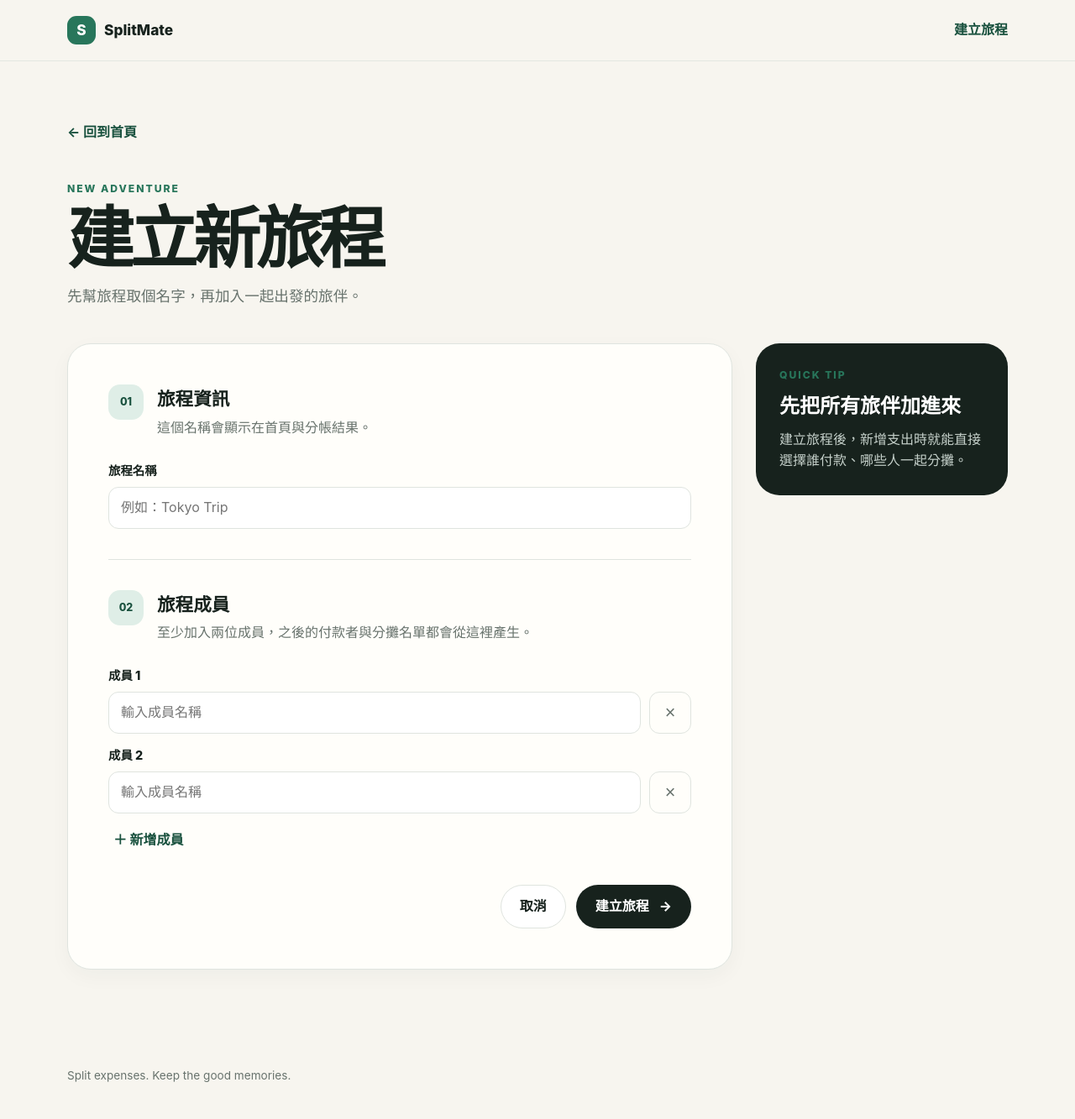
After one commit to fish0805-cpu/SplitMate, a Django app: page /trips/new/ in a window 1280 px wide. The commit adds this page. Shown: the whole page at 84% size. Run offline with Django 5.2, Linux system fonts and the light colour scheme.

Commit message:
新增活動與動態成員功能

```diff
--- /dev/null
+++ b/expenses/forms.py
@@ -0,0 +1,59 @@
+from django import forms
+from django.forms import BaseFormSet, formset_factory
+
+from .models import Trip
+
+
+class TripForm(forms.ModelForm):
+    class Meta:
+        model = Trip
+        fields = ["name"]
+        labels = {"name": "旅程名稱"}
+        widgets = {
+            "name": forms.TextInput(
+                attrs={"placeholder": "例如：Tokyo Trip", "autocomplete": "off"}
+            )
+        }
+
+
+class MemberForm(forms.Form):
+    name = forms.CharField(
+        max_length=80,
+        label="成員名稱",
+        widget=forms.TextInput(
+            attrs={"placeholder": "輸入成員名稱", "autocomplete": "off"}
+        ),
+    )
+
+
+class BaseMemberFormSet(BaseFormSet):
+    default_error_messages = {
+        **BaseFormSet.default_error_messages,
+        "too_few_forms": "至少需要 2 位成員。",
+    }
+
+    def clean(self):
+        super().clean()
+        if any(self.errors):
+            return
+
+        names = [
+            form.cleaned_data["name"].strip()
+            for form in self.forms
+            if form.cleaned_data
+            and not form.cleaned_data.get("DELETE")
+            and form.cleaned_data.get("name", "").strip()
+        ]
+        normalized_names = [name.casefold() for name in names]
+        if len(normalized_names) != len(set(normalized_names)):
+            raise forms.ValidationError("成員名稱不可重複。")
+
+
+MemberFormSet = formset_factory(
+    MemberForm,
+    formset=BaseMemberFormSet,
+    extra=0,
+    min_num=2,
+    validate_min=True,
+    can_delete=True,
+)
--- a/expenses/static/expenses/css/style.css
+++ b/expenses/static/expenses/css/style.css
@@ -229,12 +229,48 @@ a { color: inherit; }
 .member-list { display: flex; flex-wrap: wrap; gap: 10px; }
 .member-chip { border: 1px solid var(--line); border-radius: 999px; background: white; padding: 8px 14px; font-weight: 700; }
 
+.page-hero-compact h1 { font-size: clamp(2.6rem, 7vw, 5rem); }
+.form-layout { display: grid; align-items: start; gap: 28px; grid-template-columns: minmax(0, 1fr) 300px; }
+.form-panel { padding: clamp(24px, 5vw, 48px); }
+.form-section-heading { display: flex; gap: 16px; margin-bottom: 26px; }
+.form-section-heading h2 { margin: 0; font-size: 1.35rem; }
+.form-section-heading p { margin: 4px 0 0; color: var(--muted); }
+.step-number { display: grid; flex: 0 0 42px; height: 42px; place-items: center; border-radius: 14px; background: var(--accent-soft); color: var(--accent-dark); font-size: 0.78rem; font-weight: 850; }
+.form-divider { height: 1px; margin: 36px 0; background: var(--line); }
+.field-group { display: flex; flex-direction: column; gap: 8px; }
+.field-group.grow { flex: 1; }
+.field-group label { font-size: 0.9rem; font-weight: 780; }
+.field-group input,
+.field-group select {
+    width: 100%;
+    min-height: 50px;
+    border: 1px solid var(--line);
+    border-radius: var(--radius-sm);
+    background: var(--surface-strong);
+    color: var(--ink);
+    font: inherit;
+    padding: 11px 14px;
+}
+.field-error { margin: 0; color: var(--danger); font-size: 0.86rem; }
+.error-summary { margin-bottom: 24px; border: 1px solid #e4b4b2; border-radius: var(--radius-sm); background: #fff1f0; color: #7e2e2c; padding: 12px 16px; }
+.error-summary ul { margin: 0; padding-left: 20px; }
+.member-form-list { display: grid; gap: 14px; }
+.member-form-row { display: flex; align-items: end; gap: 10px; }
+.icon-button { display: grid; flex: 0 0 50px; height: 50px; place-items: center; border: 1px solid var(--line); border-radius: var(--radius-sm); background: transparent; color: var(--muted); font-size: 1.35rem; cursor: pointer; }
+.text-button { margin-top: 18px; border: 0; background: transparent; color: var(--accent-dark); font: inherit; font-weight: 800; cursor: pointer; }
+.form-actions { display: flex; justify-content: flex-end; gap: 12px; margin-top: 40px; }
+.form-aside { position: sticky; top: 100px; border-radius: var(--radius-lg); background: var(--ink); color: white; padding: 28px; }
+.form-aside h2 { margin: 0 0 12px; line-height: 1.25; }
+.form-aside p:last-child { margin: 0; color: #c5d0ca; }
+
 .site-footer { padding: 28px 0 40px; color: var(--muted); font-size: 0.85rem; }
 
 @media (max-width: 900px) {
     .hero-grid { grid-template-columns: 1fr; }
     .hero-art { min-height: 330px; }
     .card-grid { grid-template-columns: repeat(2, minmax(0, 1fr)); }
+    .form-layout { grid-template-columns: 1fr; }
+    .form-aside { position: static; }
 }
 
 @media (max-width: 620px) {
@@ -250,6 +286,8 @@ a { color: inherit; }
     .section-heading { align-items: start; }
     .card-grid { grid-template-columns: 1fr; }
     .trip-card, .panel { padding: 22px; }
+    .form-actions { align-items: stretch; flex-direction: column-reverse; }
+    .form-actions .button { width: 100%; }
 }
 
 @media (prefers-reduced-motion: reduce) {
--- /dev/null
+++ b/expenses/static/expenses/js/app.js
@@ -0,0 +1,51 @@
+document.addEventListener("DOMContentLoaded", () => {
+    const formset = document.querySelector("[data-member-formset]");
+    if (!formset) return;
+
+    const list = formset.querySelector("[data-form-list]");
+    const template = formset.querySelector("[data-empty-form]");
+    const totalInput = document.querySelector("#id_members-TOTAL_FORMS");
+
+    const reindexRows = () => {
+        const rows = [...list.querySelectorAll("[data-form-row]")];
+        rows.forEach((row, index) => {
+            row.querySelectorAll("input, label").forEach((element) => {
+                if (element.name) {
+                    element.name = element.name.replace(/members-\d+-/, `members-${index}-`);
+                }
+                if (element.id) {
+                    element.id = element.id.replace(/members-\d+-/, `members-${index}-`);
+                }
+                if (element.htmlFor) {
+                    element.htmlFor = element.htmlFor.replace(/members-\d+-/, `members-${index}-`);
+                }
+            });
+            const label = row.querySelector("label");
+            if (label) label.textContent = `成員 ${index + 1}`;
+        });
+        totalInput.value = rows.length;
+    };
+
+    formset.addEventListener("click", (event) => {
+        const addButton = event.target.closest("[data-add-member]");
+        if (addButton) {
+            const index = Number(totalInput.value);
+            const fragment = template.content.cloneNode(true);
+            fragment.querySelectorAll("input, label").forEach((element) => {
+                if (element.name) element.name = element.name.replaceAll("__prefix__", index);
+                if (element.id) element.id = element.id.replaceAll("__prefix__", index);
+                if (element.htmlFor) element.htmlFor = element.htmlFor.replaceAll("__prefix__", index);
+            });
+            list.append(fragment);
+            totalInput.value = index + 1;
+            list.lastElementChild.querySelector("input[type='text']")?.focus();
+            return;
+        }
+
+        const removeButton = event.target.closest("[data-remove-member]");
+        if (removeButton) {
+            removeButton.closest("[data-form-row]").remove();
+            reindexRows();
+        }
+    });
+});
--- /dev/null
+++ b/expenses/templates/expenses/create_trip.html
@@ -0,0 +1,91 @@
+{% extends "base.html" %}
+
+{% block title %}建立新旅程｜SplitMate{% endblock %}
+
+{% block content %}
+<section class="page-hero container page-hero-compact">
+    <a class="back-link" href="{% url 'expenses:home' %}">← 回到首頁</a>
+    <p class="eyebrow">NEW ADVENTURE</p>
+    <h1>建立新旅程</h1>
+    <p class="muted">先幫旅程取個名字，再加入一起出發的旅伴。</p>
+</section>
+
+<section class="section container form-layout">
+    <form method="post" class="panel form-panel" novalidate>
+        {% csrf_token %}
+
+        {% if trip_form.non_field_errors or member_formset.non_form_errors %}
+        <div class="error-summary" role="alert">
+            {{ trip_form.non_field_errors }}
+            {{ member_formset.non_form_errors }}
+        </div>
+        {% endif %}
+
+        <div class="form-section">
+            <div class="form-section-heading">
+                <span class="step-number">01</span>
+                <div>
+                    <h2>旅程資訊</h2>
+                    <p>這個名稱會顯示在首頁與分帳結果。</p>
+                </div>
+            </div>
+            <div class="field-group">
+                <label for="{{ trip_form.name.id_for_label }}">{{ trip_form.name.label }}</label>
+                {{ trip_form.name }}
+                {% for error in trip_form.name.errors %}<p class="field-error">{{ error }}</p>{% endfor %}
+            </div>
+        </div>
+
+        <div class="form-divider"></div>
+
+        <div class="form-section" data-member-formset data-prefix="members">
+            <div class="form-section-heading">
+                <span class="step-number">02</span>
+                <div>
+                    <h2>旅程成員</h2>
+                    <p>至少加入兩位成員，之後的付款者與分攤名單都會從這裡產生。</p>
+                </div>
+            </div>
+
+            {{ member_formset.management_form }}
+            <div class="member-form-list" data-form-list>
+                {% for form in member_formset %}
+                <div class="member-form-row" data-form-row>
+                    <div class="field-group grow">
+                        <label for="{{ form.name.id_for_label }}">成員 {{ forloop.counter }}</label>
+                        {{ form.name }}
+                        {% for error in form.name.errors %}<p class="field-error">{{ error }}</p>{% endfor %}
+                    </div>
+                    <button class="icon-button" type="button" data-remove-member aria-label="移除成員 {{ forloop.counter }}">×</button>
+                    <span hidden>{{ form.DELETE }}</span>
+                </div>
+                {% endfor %}
+            </div>
+
+            <template data-empty-form>
+                <div class="member-form-row" data-form-row>
+                    <div class="field-group grow">
+                        <label for="{{ member_formset.empty_form.name.id_for_label }}">新成員</label>
+                        {{ member_formset.empty_form.name }}
+                    </div>
+                    <button class="icon-button" type="button" data-remove-member aria-label="移除新成員">×</button>
+                    <span hidden>{{ member_formset.empty_form.DELETE }}</span>
+                </div>
+            </template>
+
+            <button class="text-button" type="button" data-add-member>＋ 新增成員</button>
+        </div>
+
+        <div class="form-actions">
+            <a class="button button-secondary" href="{% url 'expenses:home' %}">取消</a>
+            <button class="button button-primary" type="submit">建立旅程 <span aria-hidden="true">→</span></button>
+        </div>
+    </form>
+
+    <aside class="form-aside">
+        <p class="eyebrow">QUICK TIP</p>
+        <h2>先把所有旅伴加進來</h2>
+        <p>建立旅程後，新增支出時就能直接選擇誰付款、哪些人一起分攤。</p>
+    </aside>
+</section>
+{% endblock %}
--- a/expenses/templates/expenses/home.html
+++ b/expenses/templates/expenses/home.html
@@ -10,7 +10,7 @@
             <p class="eyebrow">TRAVEL LIGHTER, TOGETHER</p>
             <h1>Split expenses.<br><span>Not friendships.</span></h1>
             <p class="hero-lead">一起記錄支出，<br>簡單完成分帳。</p>
-            <a class="button button-primary" href="/trips/new/">建立新旅程 <span aria-hidden="true">→</span></a>
+            <a class="button button-primary" href="{% url 'expenses:create_trip' %}">建立新旅程 <span aria-hidden="true">→</span></a>
         </div>
         <div class="hero-art" aria-hidden="true">
             <div class="hero-card hero-card-main">
@@ -52,7 +52,7 @@
         <div class="empty-icon" aria-hidden="true">＋</div>
         <h3>還沒有旅程</h3>
         <p>建立第一個旅程，邀請旅伴一起記錄共同支出。</p>
-        <a class="button button-secondary" href="/trips/new/">開始建立</a>
+        <a class="button button-secondary" href="{% url 'expenses:create_trip' %}">開始建立</a>
     </div>
     {% endif %}
 </section>
--- a/expenses/urls.py
+++ b/expenses/urls.py
@@ -7,5 +7,6 @@ app_name = "expenses"
 
 urlpatterns = [
     path("", views.home, name="home"),
+    path("trips/new/", views.create_trip, name="create_trip"),
     path("trips/<int:trip_id>/", views.trip_detail, name="trip_detail"),
 ]
--- a/expenses/views.py
+++ b/expenses/views.py
@@ -2,9 +2,11 @@ from decimal import Decimal
 
 from django.db.models import Count, DecimalField, OuterRef, Subquery, Sum, Value
 from django.db.models.functions import Coalesce
-from django.shortcuts import get_object_or_404, render
+from django.db import transaction
+from django.shortcuts import get_object_or_404, redirect, render
 
-from .models import Expense, Trip
+from .forms import MemberFormSet, TripForm
+from .models import Expense, Member, Trip
 
 
 MONEY_FIELD = DecimalField(max_digits=12, decimal_places=2)
@@ -30,6 +32,31 @@ def home(request):
     return render(request, "expenses/home.html", {"trips": trips})
 
 
+def create_trip(request):
+    if request.method == "POST":
+        trip_form = TripForm(request.POST)
+        member_formset = MemberFormSet(request.POST, prefix="members")
+        if trip_form.is_valid() and member_formset.is_valid():
+            with transaction.atomic():
+                trip = trip_form.save()
+                for form in member_formset.forms:
+                    if not form.cleaned_data or form.cleaned_data.get("DELETE"):
+                        continue
+                    name = form.cleaned_data.get("name", "").strip()
+                    if name:
+                        Member.objects.create(trip=trip, name=name)
+            return redirect("expenses:trip_detail", trip_id=trip.pk)
+    else:
+        trip_form = TripForm()
+        member_formset = MemberFormSet(prefix="members")
+
+    return render(
+        request,
+        "expenses/create_trip.html",
+        {"trip_form": trip_form, "member_formset": member_formset},
+    )
+
+
 def trip_detail(request, trip_id):
     trip = get_object_or_404(Trip.objects.prefetch_related("members"), pk=trip_id)
     return render(request, "expenses/trip_detail.html", {"trip": trip})
--- a/templates/base.html
+++ b/templates/base.html
@@ -15,7 +15,7 @@
                 <span class="brand-mark" aria-hidden="true">S</span>
                 <span>SplitMate</span>
             </a>
-            <a class="nav-action" href="/trips/new/">建立旅程</a>
+            <a class="nav-action" href="{% url 'expenses:create_trip' %}">建立旅程</a>
         </div>
     </header>
     <main>
@@ -24,5 +24,6 @@
     <footer class="site-footer">
         <div class="container">Split expenses. Keep the good memories.</div>
     </footer>
+    <script src="{% static 'expenses/js/app.js' %}" defer></script>
 </body>
 </html>
```
Also changed, not shown: expenses/tests/test_trip_views.py (+76 -0 lines).
